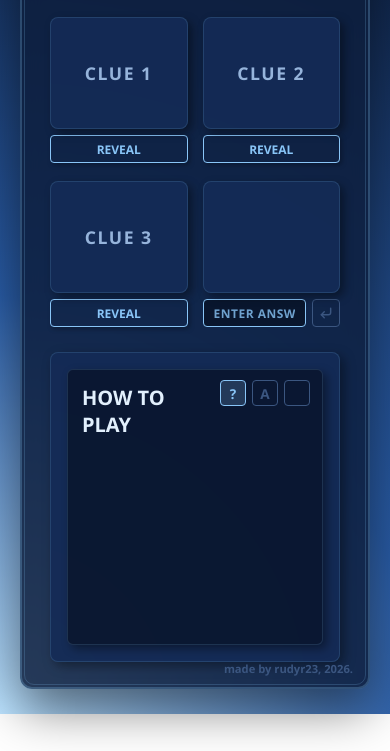
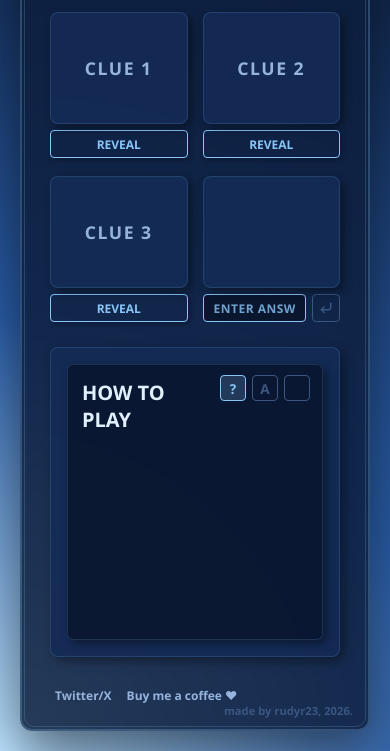
Before and after one commit to RudyR23/ToneyDudek, a plain HTML site: page index.html in a window 390 px wide. Shown: the part 130-881 px from the top of the page. Before the commit the page ends 844 px from the top, so only its background shows below. Drawn offline with Linux system fonts and the light colour scheme.

Commit message:
Add footer links below control panel for soft launch

```diff
--- a/index.html
+++ b/index.html
@@ -791,6 +791,25 @@
                 max-height: none;
                 overflow: visible;
             }
+			.footer-links-container {
+			display: flex;
+			gap: 15px;               /* Adds clean spacing between the links */
+			margin-top: 10px;        /* Pushes them slightly below your 420px info box */
+			padding-left: 5px;       /* Keeps them aligned nicely along the left edge */
+			}
+
+			.footer-text-link {
+			color: var(--grey-text); /* Uses your existing slate blue/grey theme color */
+			font-size: 0.75rem;      /* Keeps the text small and unintrusive */
+			text-decoration: none;   /* Removes default underline */
+			font-weight: bold;
+			transition: color 0.2s ease;
+			}
+
+			.footer-text-link:hover {
+			color: var(--light-blue); /* Highlights bright blue when hovered */
+			text-decoration: underline;
+			}
         }
     </style>
 </head>
@@ -872,6 +891,10 @@
 
                     </div>
                 </div>
+				<div class="footer-links-container">
+					<a href="https://x.com/ToneyDudek" target="_blank" class="footer-text-link">Twitter/X</a>
+					<a href="https://paypal.me/tgdmrd" target="_blank" class="footer-text-link">Buy me a coffee ♥</a>
+				</div>
             </div>
 
             <div class="credits-signature" onclick="handleFooterSignatureTrigger()">made by rudyr23, 2026.</div>
```
